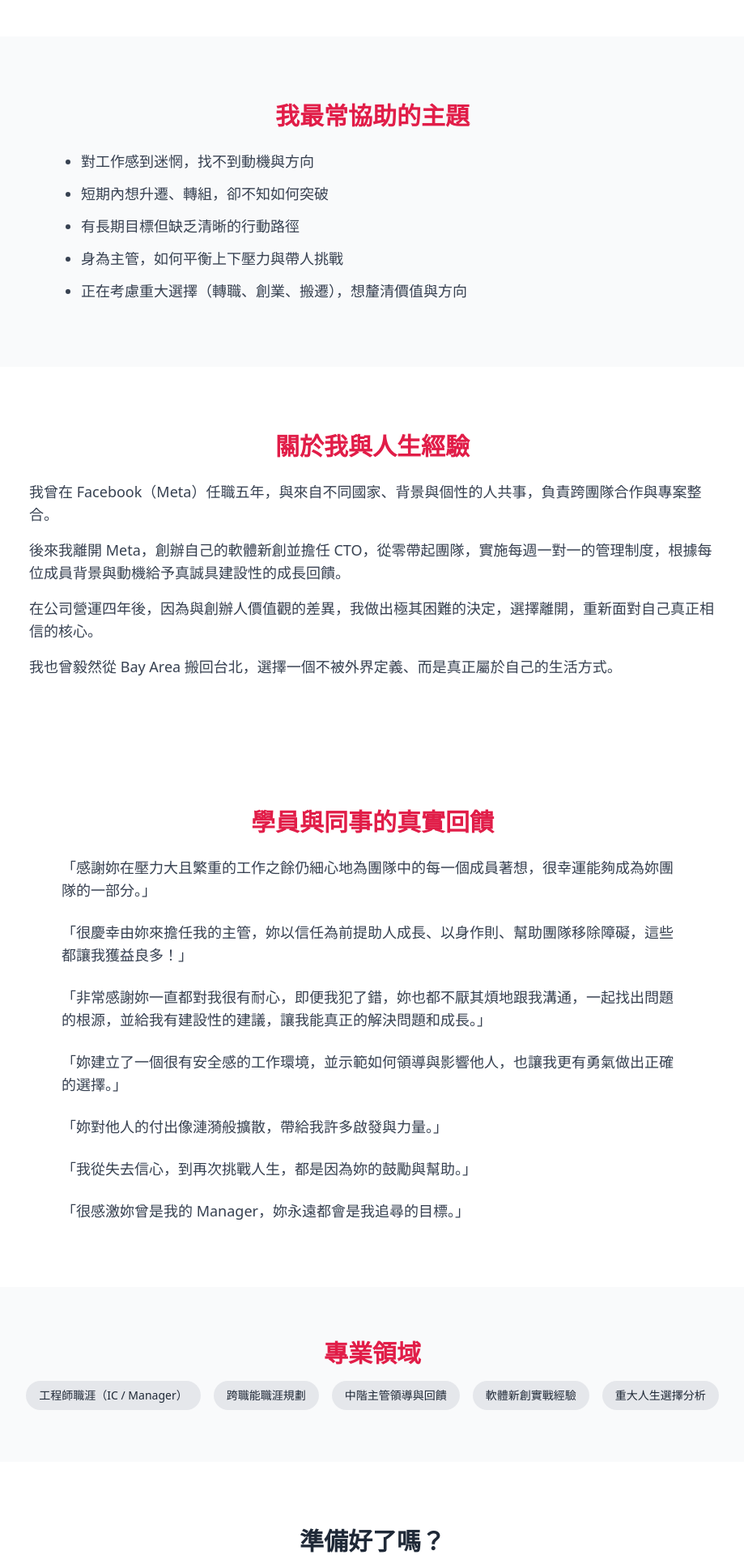
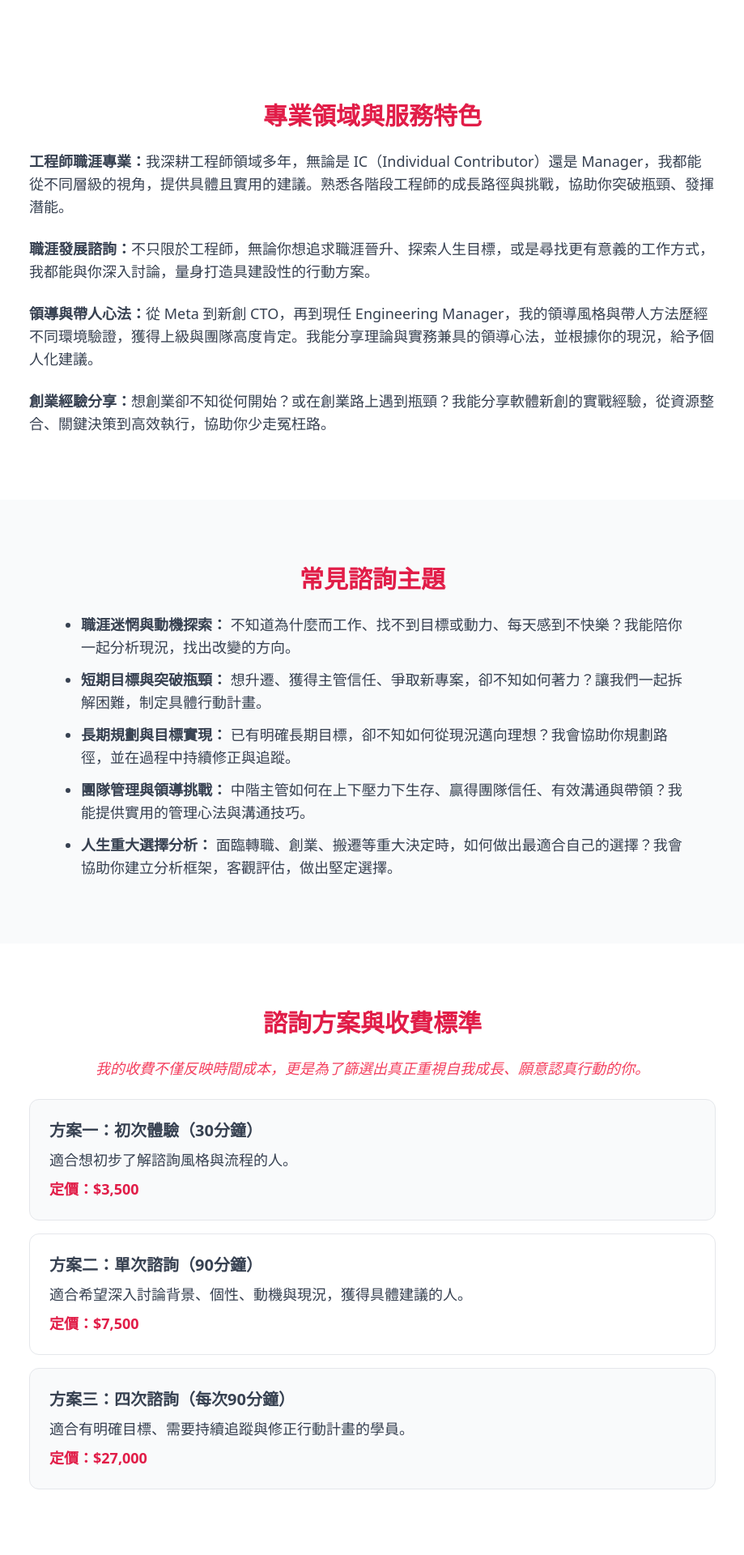
Before and after one commit to jocelinho/website, a React (Vite) app: page /consulting in a window 1280 px wide. Shown: the part 1500-3420 px from the top of the page at 81% size, without its empty margins (180-1099 px from the left). Built offline with nearby package versions, Linux system fonts and the light colour scheme.

Commit message:
Revise consulting page content for better flow, clarity, and attractiveness

```diff
--- a/src/components/ConsultingHomepage.jsx
+++ b/src/components/ConsultingHomepage.jsx
@@ -15,7 +15,9 @@ export default function ConsultingHomepage() {
         >
           <h1 className="text-5xl sm:text-6xl font-extrabold leading-tight mb-6 tracking-tight text-gray-900">
             <span className="block">給真正準備改變的你，</span>
-            <span className="hidden md:inline block">一場深刻又行動導向的對話。</span>
+            <span className="hidden md:inline block">
+              一場深刻又行動導向的對話。
+            </span>
           </h1>
           <motion.p
             className="text-lg sm:text-xl text-gray-700 mb-10 max-w-2xl mx-auto"
@@ -31,8 +33,12 @@ export default function ConsultingHomepage() {
             animate={{ opacity: 1, y: 0 }}
             transition={{ delay: 0.8, duration: 1 }}
           >
-            <button className="bg-rose-500 hover:bg-rose-600 text-white px-8 py-3 rounded-full shadow-md transition">預約體驗諮詢</button>
-            <button className="border border-rose-500 text-rose-600 px-8 py-3 rounded-full transition hover:bg-rose-100">查看服務方案</button>
+            <button className="bg-rose-500 hover:bg-rose-600 text-white px-8 py-3 rounded-full shadow-md transition">
+              預約體驗諮詢
+            </button>
+            <button className="border border-rose-500 text-rose-600 px-8 py-3 rounded-full transition hover:bg-rose-100">
+              查看服務方案
+            </button>
           </motion.div>
         </motion.div>
       </section>
@@ -50,70 +56,213 @@ export default function ConsultingHomepage() {
 
       {/* Why This */}
       <section className="py-20 px-6 max-w-4xl mx-auto">
-        <h2 className="text-3xl font-semibold mb-6 text-center text-rose-600">為什麼我提供這項服務</h2>
+        <h2 className="text-3xl font-semibold mb-6 text-center text-rose-600">
+          為什麼我提供這項服務
+        </h2>
         <div className="space-y-6 text-lg text-gray-700">
-          <p>我想協助那些真正想幫助自己、願意聽進不同意見，並採取行動改變現況的人。</p>
-          <p>這不會是一場單向的建議輸出，而是一段雙向誠實的深度對話。我誠實、直接，也會挑戰你的盲點——但我也會用同樣的溫度支持你。</p>
-          <p>我寧願不接沒有準備好改變的案子，也不想浪費彼此的時間。如果你準備好了，我會是你值得信任的夥伴。</p>
+          <p>
+            我想協助那些真正想幫助自己、願意聽進不同意見，並採取行動改變現況的人。
+          </p>
+          <p>
+            這不會是一場單向的建議輸出，而是一段雙向誠實的深度對話。我誠實、直接，也會挑戰你的盲點——但我也會用同樣的溫度支持你。
+          </p>
+          <p>
+            我寧願不接沒有準備好改變的案子，也不想浪費彼此的時間。如果你準備好了，我會是你值得信任的夥伴。
+          </p>
+        </div>
+      </section>
+
+      {/* Expertise & Services */}
+      <section className="py-20 px-6 max-w-4xl mx-auto">
+        <h2 className="text-3xl font-semibold mb-6 text-center text-rose-600">
+          專業領域與服務特色
+        </h2>
+        <div className="space-y-6 text-lg text-gray-700">
+          <p>
+            <b>工程師職涯專業：</b>我深耕工程師領域多年，無論是 IC（Individual
+            Contributor）還是
+            Manager，我都能從不同層級的視角，提供具體且實用的建議。熟悉各階段工程師的成長路徑與挑戰，協助你突破瓶頸、發揮潛能。
+          </p>
+          <p>
+            <b>職涯發展諮詢：</b>
+            不只限於工程師，無論你想追求職涯晉升、探索人生目標，或是尋找更有意義的工作方式，我都能與你深入討論，量身打造具建設性的行動方案。
+          </p>
+          <p>
+            <b>領導與帶人心法：</b>從 Meta 到新創 CTO，再到現任 Engineering
+            Manager，我的領導風格與帶人方法歷經不同環境驗證，獲得上級與團隊高度肯定。我能分享理論與實務兼具的領導心法，並根據你的現況，給予個人化建議。
+          </p>
+          <p>
+            <b>創業經驗分享：</b>
+            想創業卻不知從何開始？或在創業路上遇到瓶頸？我能分享軟體新創的實戰經驗，從資源整合、關鍵決策到高效執行，協助你少走冤枉路。
+          </p>
         </div>
       </section>
 
       {/* Topics I Help With */}
       <section className="py-20 px-6 bg-gray-50">
-        <h2 className="text-3xl font-semibold mb-6 text-center text-rose-600">我最常協助的主題</h2>
+        <h2 className="text-3xl font-semibold mb-6 text-center text-rose-600">
+          常見諮詢主題
+        </h2>
         <ul className="list-disc pl-6 max-w-3xl mx-auto text-lg space-y-3 text-gray-700">
-          <li>對工作感到迷惘，找不到動機與方向</li>
-          <li>短期內想升遷、轉組，卻不知如何突破</li>
-          <li>有長期目標但缺乏清晰的行動路徑</li>
-          <li>身為主管，如何平衡上下壓力與帶人挑戰</li>
-          <li>正在考慮重大選擇（轉職、創業、搬遷），想釐清價值與方向</li>
+          <li>
+            <b>職涯迷惘與動機探索：</b>{" "}
+            不知道為什麼而工作、找不到目標或動力、每天感到不快樂？我能陪你一起分析現況，找出改變的方向。
+          </li>
+          <li>
+            <b>短期目標與突破瓶頸：</b>{" "}
+            想升遷、獲得主管信任、爭取新專案，卻不知如何著力？讓我們一起拆解困難，制定具體行動計畫。
+          </li>
+          <li>
+            <b>長期規劃與目標實現：</b>{" "}
+            已有明確長期目標，卻不知如何從現況邁向理想？我會協助你規劃路徑，並在過程中持續修正與追蹤。
+          </li>
+          <li>
+            <b>團隊管理與領導挑戰：</b>{" "}
+            中階主管如何在上下壓力下生存、贏得團隊信任、有效溝通與帶領？我能提供實用的管理心法與溝通技巧。
+          </li>
+          <li>
+            <b>人生重大選擇分析：</b>{" "}
+            面臨轉職、創業、搬遷等重大決定時，如何做出最適合自己的選擇？我會協助你建立分析框架，客觀評估，做出堅定選擇。
+          </li>
         </ul>
+      </section>
+
+      {/* Pricing & Packages */}
+      <section className="py-20 px-6 max-w-4xl mx-auto">
+        <h2 className="text-3xl font-semibold mb-6 text-center text-rose-600">
+          諮詢方案與收費標準
+        </h2>
+        <div className="text-lg text-gray-700 space-y-4">
+          <blockquote className="italic text-rose-500 text-center mb-6">
+            我的收費不僅反映時間成本，更是為了篩選出真正重視自我成長、願意認真行動的你。
+          </blockquote>
+          <div className="space-y-4">
+            <div className="border rounded-xl p-6 bg-gray-50">
+              <div className="font-bold text-xl mb-2">
+                方案一：初次體驗（30分鐘）
+              </div>
+              <div>適合想初步了解諮詢風格與流程的人。</div>
+              <div className="text-rose-600 font-semibold mt-2">
+                定價：$3,500
+              </div>
+            </div>
+            <div className="border rounded-xl p-6 bg-white">
+              <div className="font-bold text-xl mb-2">
+                方案二：單次諮詢（90分鐘）
+              </div>
+              <div>
+                適合希望深入討論背景、個性、動機與現況，獲得具體建議的人。
+              </div>
+              <div className="text-rose-600 font-semibold mt-2">
+                定價：$7,500
+              </div>
+            </div>
+            <div className="border rounded-xl p-6 bg-gray-50">
+              <div className="font-bold text-xl mb-2">
+                方案三：四次諮詢（每次90分鐘）
+              </div>
+              <div>適合有明確目標、需要持續追蹤與修正行動計畫的學員。</div>
+              <div className="text-rose-600 font-semibold mt-2">
+                定價：$27,000
+              </div>
+            </div>
+          </div>
+        </div>
       </section>
 
       {/* About Me */}
       <section className="py-20 px-6 max-w-4xl mx-auto">
-        <h2 className="text-3xl font-semibold mb-6 text-center text-rose-600">關於我與人生經驗</h2>
+        <h2 className="text-3xl font-semibold mb-6 text-center text-rose-600">
+          關於我與人生經驗
+        </h2>
         <div className="text-lg text-gray-700 space-y-4">
-          <p>我曾在 Facebook（Meta）任職五年，與來自不同國家、背景與個性的人共事，負責跨團隊合作與專案整合。</p>
-          <p>後來我離開 Meta，創辦自己的軟體新創並擔任 CTO，從零帶起團隊，實施每週一對一的管理制度，根據每位成員背景與動機給予真誠具建設性的成長回饋。</p>
-          <p>在公司營運四年後，因為與創辦人價值觀的差異，我做出極其困難的決定，選擇離開，重新面對自己真正相信的核心。</p>
-          <p>我也曾毅然從 Bay Area 搬回台北，選擇一個不被外界定義、而是真正屬於自己的生活方式。</p>
+          <p>
+            我曾在
+            Facebook（Meta）任職五年，與來自不同國家、背景與個性的人共事，負責跨團隊合作與專案整合。
+          </p>
+          <p>
+            後來我離開 Meta，創辦自己的軟體新創並擔任
+            CTO，從零帶起團隊，實施每週一對一的管理制度，根據每位成員背景與動機給予真誠具建設性的成長回饋。
+          </p>
+          <p>
+            在公司營運四年後，因為與創辦人價值觀的差異，我做出極其困難的決定，選擇離開，重新面對自己真正相信的核心。
+          </p>
+          <p>
+            我也曾毅然從 Bay Area
+            搬回台北，選擇一個不被外界定義、而是真正屬於自己的生活方式。
+          </p>
         </div>
       </section>
 
       {/* Testimonials */}
       <section className="py-20 px-6 bg-white">
-        <h2 className="text-3xl font-semibold mb-6 text-center text-rose-600">學員與同事的真實回饋</h2>
+        <h2 className="text-3xl font-semibold mb-6 text-center text-rose-600">
+          學員與同事的真實回饋
+        </h2>
         <div className="max-w-3xl mx-auto space-y-6 text-gray-700 text-lg">
-          <blockquote>「感謝妳在壓力大且繁重的工作之餘仍細心地為團隊中的每一個成員著想，很幸運能夠成為妳團隊的一部分。」</blockquote>
-          <blockquote>「很慶幸由妳來擔任我的主管，妳以信任為前提助人成長、以身作則、幫助團隊移除障礙，這些都讓我獲益良多！」</blockquote>
-          <blockquote>「非常感謝妳一直都對我很有耐心，即便我犯了錯，妳也都不厭其煩地跟我溝通，一起找出問題的根源，並給我有建設性的建議，讓我能真正的解決問題和成長。」</blockquote>
-          <blockquote>「妳建立了一個很有安全感的工作環境，並示範如何領導與影響他人，也讓我更有勇氣做出正確的選擇。」</blockquote>
-          <blockquote>「妳對他人的付出像漣漪般擴散，帶給我許多啟發與力量。」</blockquote>
-          <blockquote>「我從失去信心，到再次挑戰人生，都是因為妳的鼓勵與幫助。」</blockquote>
-          <blockquote>「很感激妳曾是我的 Manager，妳永遠都會是我追尋的目標。」</blockquote>
+          <blockquote>
+            「感謝妳在壓力大且繁重的工作之餘仍細心地為團隊中的每一個成員著想，很幸運能夠成為妳團隊的一部分。」
+          </blockquote>
+          <blockquote>
+            「很慶幸由妳來擔任我的主管，妳以信任為前提助人成長、以身作則、幫助團隊移除障礙，這些都讓我獲益良多！」
+          </blockquote>
+          <blockquote>
+            「非常感謝妳一直都對我很有耐心，即便我犯了錯，妳也都不厭其煩地跟我溝通，一起找出問題的根源，並給我有建設性的建議，讓我能真正的解決問題和成長。」
+          </blockquote>
+          <blockquote>
+            「妳建立了一個很有安全感的工作環境，並示範如何領導與影響他人，也讓我更有勇氣做出正確的選擇。」
+          </blockquote>
+          <blockquote>
+            「妳對他人的付出像漣漪般擴散，帶給我許多啟發與力量。」
+          </blockquote>
+          <blockquote>
+            「我從失去信心，到再次挑戰人生，都是因為妳的鼓勵與幫助。」
+          </blockquote>
+          <blockquote>
+            「很感激妳曾是我的 Manager，妳永遠都會是我追尋的目標。」
+          </blockquote>
         </div>
       </section>
 
       {/* Expertise Tags */}
       <section className="py-16 px-6 bg-gray-50">
-        <h2 className="text-3xl font-semibold mb-4 text-center text-rose-600">專業領域</h2>
+        <h2 className="text-3xl font-semibold mb-4 text-center text-rose-600">
+          專業領域
+        </h2>
         <div className="flex flex-wrap gap-4 justify-center text-sm">
-          <span className="bg-gray-200 px-4 py-2 rounded-full">工程師職涯（IC / Manager）</span>
-          <span className="bg-gray-200 px-4 py-2 rounded-full">跨職能職涯規劃</span>
-          <span className="bg-gray-200 px-4 py-2 rounded-full">中階主管領導與回饋</span>
-          <span className="bg-gray-200 px-4 py-2 rounded-full">軟體新創實戰經驗</span>
-          <span className="bg-gray-200 px-4 py-2 rounded-full">重大人生選擇分析</span>
+          <span className="bg-gray-200 px-4 py-2 rounded-full">
+            工程師職涯（IC / Manager）
+          </span>
+          <span className="bg-gray-200 px-4 py-2 rounded-full">
+            跨職能職涯規劃
+          </span>
+          <span className="bg-gray-200 px-4 py-2 rounded-full">
+            中階主管領導與回饋
+          </span>
+          <span className="bg-gray-200 px-4 py-2 rounded-full">
+            軟體新創實戰經驗
+          </span>
+          <span className="bg-gray-200 px-4 py-2 rounded-full">
+            重大人生選擇分析
+          </span>
         </div>
       </section>
 
       {/* Final CTA */}
       <section className="py-20 px-6 text-center">
-        <h2 className="text-3xl font-semibold mb-4 text-gray-800">準備好了嗎？</h2>
-        <p className="text-lg text-gray-600 mb-6">讓我們一起開始這段有深度、具行動力的對話</p>
+        <h2 className="text-3xl font-semibold mb-4 text-gray-800">
+          準備好了嗎？
+        </h2>
+        <p className="text-lg text-gray-600 mb-6">
+          讓我們一起開始這段有深度、具行動力的對話
+        </p>
         <div className="flex flex-col sm:flex-row justify-center gap-4">
-          <button className="bg-rose-500 hover:bg-rose-600 text-white px-8 py-3 rounded-full shadow-md transition">立即預約諮詢</button>
-          <button className="border border-rose-500 text-rose-600 px-8 py-3 rounded-full transition hover:bg-rose-100">查看服務方案</button>
+          <button className="bg-rose-500 hover:bg-rose-600 text-white px-8 py-3 rounded-full shadow-md transition">
+            立即預約諮詢
+          </button>
+          <button className="border border-rose-500 text-rose-600 px-8 py-3 rounded-full transition hover:bg-rose-100">
+            查看服務方案
+          </button>
         </div>
       </section>
 
```
